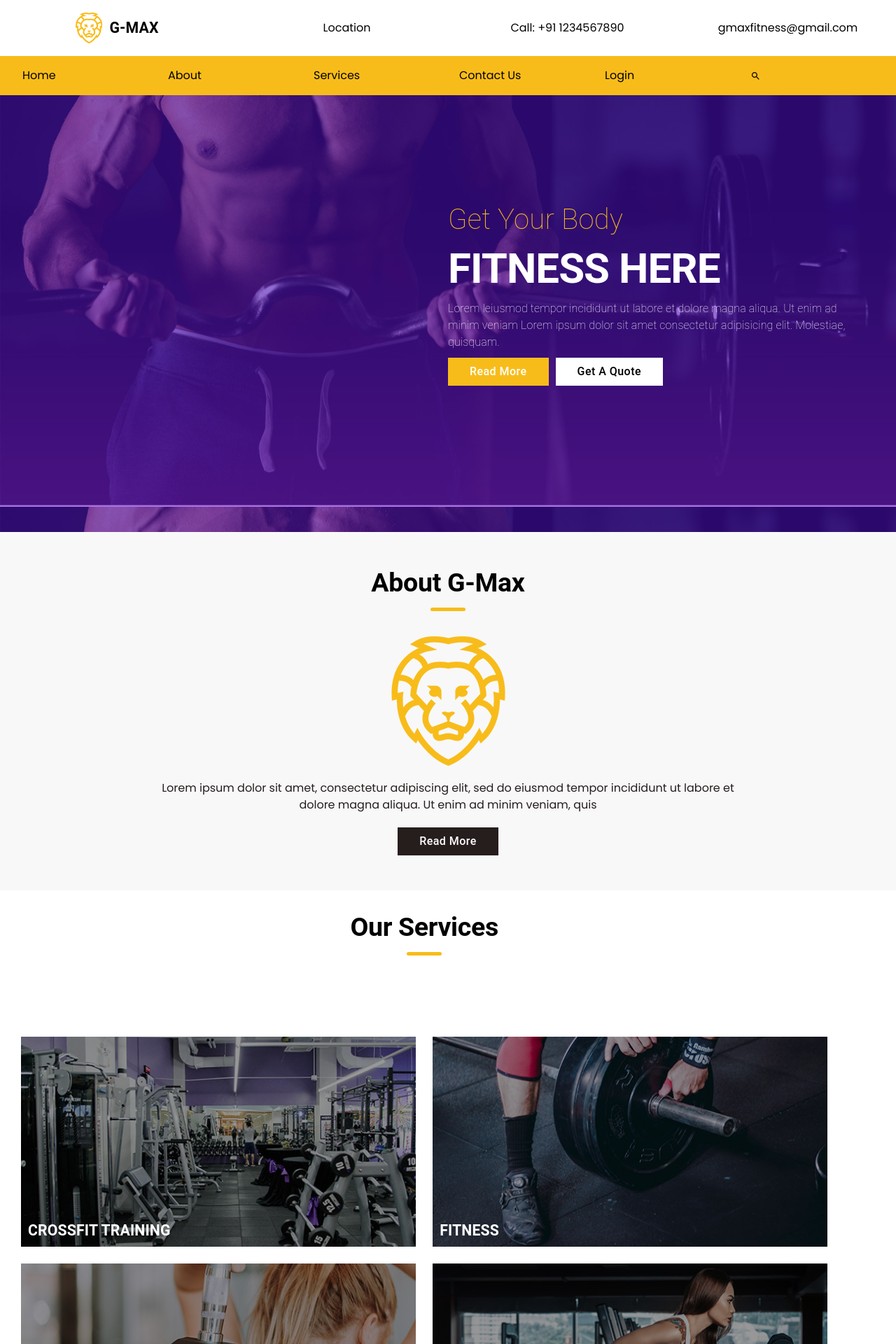
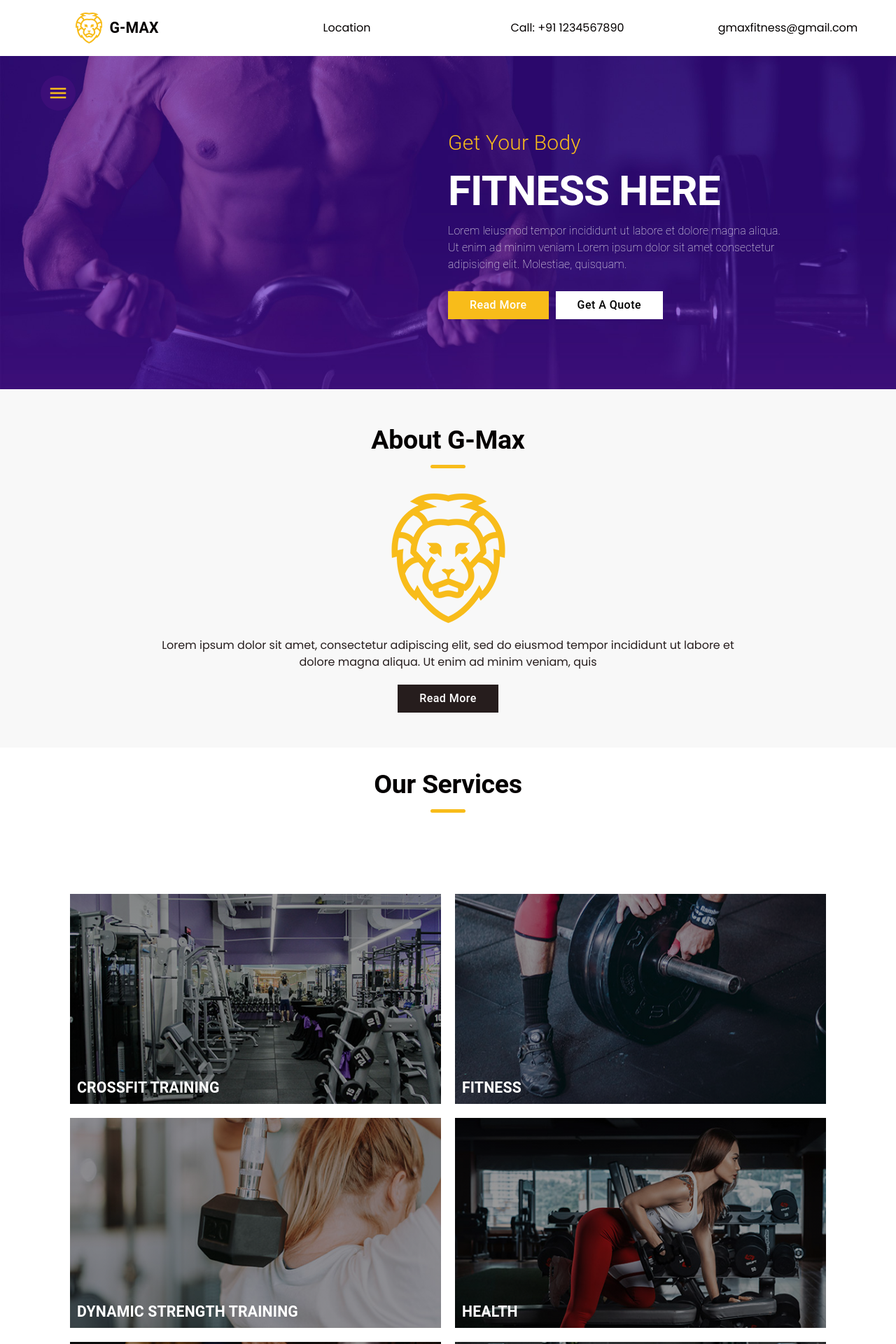
Before and after one commit to amitlandge/Gym-Web, a React (Vite) app: page / in a window 1280 px wide. Shown: the top 1920 px of the page at 70% size. Built offline with nearby package versions, Linux system fonts and the light colour scheme; some icons are missing; a web font is replaced by a local one.

Commit message:
some minor changes

```diff
--- a/src/App.jsx
+++ b/src/App.jsx
@@ -3,15 +3,34 @@ import { Route, Routes } from "react-router-dom";
 import Header from "./component/Header";
 import Home from "./pages/Home";
 import Footer from "./component/Footer";
+import Hamburger from "./component/Hamburger.jsx";
+import { useState } from "react";
+import Navbar from "./component/Navbar.jsx";
+import About from "./pages/About.jsx";
+import Services from "./pages/Services.jsx";
+import GetInTouch from "./pages/GetInTouch.jsx";
 function App() {
+  const [open, setOpen] = useState(false);
+  const onPop = () => {
+    setOpen(true);
+  };
+  const onCloseDrawer = () => {
+    setOpen(false);
+  };
   return (
     <>
       <nav>
+        <Hamburger onOpenDrawerHandler={onPop} />
+        <Navbar isOpen={open} toggleDrawer={onCloseDrawer} />
         <Header />
       </nav>
       <main>
         <Routes>
           <Route element={<Home />} path="/" />
+          <Route element={<Home />} path="/home" />
+          <Route element={<About />} path="/about" />
+          <Route element={<Services />} path="/services" />
+          <Route element={<GetInTouch />} path="/contact" />
         </Routes>
       </main>
       <footer>
--- /dev/null
+++ b/src/component/Hamburger.jsx
@@ -0,0 +1,37 @@
+import { Menu } from "@mui/icons-material";
+import { Box, IconButton } from "@mui/material";
+import React, { useState } from "react";
+
+const Hamburger = ({ onOpenDrawerHandler }) => {
+  return (
+    <Box
+      sx={{
+        position: "fixed",
+        top: "10rem",
+        left: "5rem",
+        zIndex: "9000",
+      }}
+    >
+      <IconButton
+        onClick={() => {
+          onOpenDrawerHandler(true);
+        }}
+      >
+        <Menu
+          sx={{
+            color: "var(--primary-color)",
+            fontSize: "2rem",
+            width: "5rem",
+            height: "5rem",
+            background: "rgb(60, 14, 120)",
+            borderRadius: "50%",
+            zIndex: "9000",
+            padding: "1rem",
+          }}
+        />
+      </IconButton>
+    </Box>
+  );
+};
+
+export default Hamburger;
--- a/src/component/Header.jsx
+++ b/src/component/Header.jsx
@@ -4,8 +4,10 @@ import LogoImage from "../assets/images/logo.png";
 import LocationOnIcon from "@mui/icons-material/LocationOn";
 import CallIcon from "@mui/icons-material/Call";
 import EmailIcon from "@mui/icons-material/Email";
+import { Menu } from "@mui/icons-material";
 const style = {
   display: "flex",
+  flex: "15%",
   gap: "1rem",
   justifyContent: "center",
   alignItems: "center",
@@ -18,11 +20,15 @@ const Header = () => {
   return (
     <Box
       sx={{
+        width: "100vw",
         display: "flex",
         flexDirection: "row",
-        justifyContent: "space-around",
-        alignContent: "center",
+        flexWrap: "wrap",
+        // justifyContent: "",
+        // alignItems: "center",
         padding: "1rem",
+        position: "relative",
+        top: "0",
       }}
     >
       <ListItem sx={{ ...style }}>
--- a/src/component/Hero.jsx
+++ b/src/component/Hero.jsx
@@ -16,20 +16,33 @@ const Hero = () => {
         sx={{
           width: "100vw",
           backgroundImage: `url(${backgroundImage})`,
-          height: "85vh",
+          backgroundRepeat: "no-repeat",
+          backgroundSize: "cover",
+          height: "auto",
           backgroundOrigin: "center",
-          backgroundSize: "100%",
+          zIndex: "10",
+
           display: "flex",
+          padding: "10rem",
         }}
       >
         <Box
           sx={{
-            flex: "0.5%",
+            flex: "0.5",
+            display: {
+              xs: "none",
+              sm: "none",
+              md: "block",
+              lg: "block",
+            },
           }}
         ></Box>
         <Box
           sx={{
-            flex: "0.5%",
+            flex: {
+              sm: 1,
+              lg: 0.5,
+            },
             display: "flex",
             flexDirection: "column",
             gap: "1rem",
@@ -38,11 +51,11 @@ const Hero = () => {
           }}
         >
           <Typography
-            variant="h4"
+            variant="h6"
             sx={{
               color: "var(--primary-color)",
-              fontSize: "4rem",
-              fontWeight: "100",
+              fontSize: "3rem",
+              fontWeight: "300",
             }}
           >
             Get Your Body
@@ -65,6 +78,7 @@ const Hero = () => {
               color: "white",
               fontWeight: "100",
             }}
+            mb={2}
           >
             Lorem leiusmod tempor incididunt ut labore et dolore magna aliqua.
             Ut enim ad minim veniam Lorem ipsum dolor sit amet consectetur
--- a/src/component/Navbar.jsx
+++ b/src/component/Navbar.jsx
@@ -1,47 +1,75 @@
-import { Search } from "@mui/icons-material";
-import { Box, ListItem } from "@mui/material";
-import { NavLink } from "react-router-dom";
+import React, { useState } from "react";
+import {
+  AppBar,
+  Toolbar,
+  Typography,
+  IconButton,
+  Drawer,
+  List,
+  ListItem,
+  ListItemButton,
+  ListItemText,
+  Box,
+} from "@mui/material";
+import MenuIcon from "@mui/icons-material/Menu";
+import { Link } from "react-router-dom";
 
-const Navbar = () => {
+const navItems = ["Home", "About", "Services", "Contact"];
+
+const Navbar = ({ isOpen, toggleDrawer }) => {
   return (
-    <Box
+    <>
+      <Drawer
+        // anchor="left"
+        open={isOpen}
+        onClose={toggleDrawer}
         sx={{
-        position: "absolute",
-        top: "0",
-        margin: "0 auto",
-        background: "rgb(248,188,26)",
-        display: "flex",
-        justifyContent: "flex-start",
-        alignItems: "center",
-        flexWrap: "wrap",
-        width: "100vw",
+          zIndex: "10000",
+          width: "100%",
         }}
       >
-      <ListItem
+        <Box
+          width={"100vw"}
+          height={"100vh"}
+          role="presentation"
+          onClick={toggleDrawer}
+          onKeyDown={toggleDrawer}
           sx={{
             display: "flex",
+            justifyContent: "center",
+
+            alignItems: "center",
+            background: "rgb(60, 14, 120)",
+            color: "white",
           }}
         >
-        <ListItem>
-          <NavLink>Home</NavLink>
+          <List
+            sx={{
+              textAlign: "center",
+              display: "flex",
+              flexDirection: "column",
+              gap: "1rem",
+              justifyContent: "center",
+              alignItems: "center",
+            }}
+          >
+            {navItems.map((text) => (
+              <ListItem key={text}>
+                <Link
+                  style={{
+                    fontSize: "3rem",
+                    fontWeight: "600",
+                  }}
+                  to={`/${text.toLowerCase()}`}
+                >
+                  {text}
+                </Link>
               </ListItem>
-        <ListItem>
-          <NavLink>About</NavLink>
-        </ListItem>
-        <ListItem>
-          <NavLink>Services</NavLink>
-        </ListItem>
-        <ListItem>
-          <NavLink>Contact Us</NavLink>
-        </ListItem>
-        <ListItem>
-          <NavLink>Login</NavLink>
-        </ListItem>
-        <ListItem>
-          <Search />
-        </ListItem>
-      </ListItem>
+            ))}
+          </List>
         </Box>
+      </Drawer>
+    </>
   );
 };
 
--- a/src/pages/Services.jsx
+++ b/src/pages/Services.jsx
@@ -40,7 +40,6 @@ const Services = () => {
       className="flex-center"
       sx={{
         padding: "3rem",
-        gap: "10rem",
         display: "flex",
         flexDirection: "column",
       }}
@@ -48,20 +47,40 @@ const Services = () => {
       <Box>
         <CustomHeadingWrapper>Our Services</CustomHeadingWrapper>
       </Box>
-      <Grid container spacing={3} alignItems={"stretch"}>
-        {imageData.map((item) => {
+      <Box
+        sx={{
+          width: "100vw",
+          display: "flex",
+          flexWrap: "wrap",
+          justifyContent: "space-around",
+          alignItems: "center",
+          gap: "2rem",
+          padding: "10rem",
+        }}
+      >
+        {imageData.map((item, index) => {
           return (
-            <Grid size={6} height={"30rem"}>
+            <Box
+              key={index}
+              height={"30rem"}
+              sx={{
+                flex: {
+                  xs: "90%",
+                  sm: "80%",
+                  md: "45%",
+                  lg: "45%",
+                },
+              }}
+            >
               <Box
                 sx={{
-                  width: "100%",
-                  height: "100%",
                   backgroundImage: `linear-gradient(rgba(0,0,0,0.4), rgba(0,0,0,0.4)), url(${item.url})`,
                   backgroundSize: "cover",
                   backgroundRepeat: "no-repeat",
                   backgroundPosition: "center",
                   display: "flex",
                   alignItems: "flex-end",
+                  height: "100%",
                   padding: "1rem",
                   color: "#fff",
                   transition: "all 1s ease-in-out",
@@ -85,10 +104,10 @@ const Services = () => {
                   {item.name}
                 </Typography>
               </Box>
-            </Grid>
+            </Box>
           );
         })}
-      </Grid>
+      </Box>
     </Box>
   );
 };
--- a/src/pages/WhyChoose.jsx
+++ b/src/pages/WhyChoose.jsx
@@ -1,6 +1,6 @@
 import React from "react";
 import CustomHeadingWrapper from "../wrapper/CustomHeadingWrapper";
-import { Box, Grid, Typography } from "@mui/material";
+import { Box, Grid, Stack, Typography } from "@mui/material";
 import {
   DirectionsRun,
   FitnessCenter,
@@ -12,6 +12,18 @@ const WhyChoose = () => {
   const iconStyle = {
     color: "var(--primary-color)",
     fontSize: "6rem",
+  };
+  const customBoxStyle = {
+    flex: {
+      xs: "90%",
+      sm: "40%",
+      md: "40%",
+      lg: "20%",
+    },
+    alignItems: "center",
+    justifyItems: "center",
+    textAlign: "center",
+    gap: "1rem",
   };
   return (
     <Box
@@ -25,24 +37,17 @@ const WhyChoose = () => {
       }}
     >
       <CustomHeadingWrapper color={"white"}>Why Choose Us</CustomHeadingWrapper>
-      <Grid
-        container
-        spacing={4}
+      <Box
         width={"100%"}
         mt={8}
         sx={{
           display: "flex",
+          flexWrap: "wrap",
           color: "white",
+          gap: "4rem",
         }}
       >
-        <Grid
-          item
-          size={3}
-          sx={{
-            justifyItems: "center",
-            textAlign: "center",
-          }}
-        >
+        <Stack sx={{ ...customBoxStyle }}>
           <FitnessCenter sx={{ ...iconStyle }} />
           <Typography variant="h4" gutterBottom fontWeight={"600"}>
             QUALITY EQUIPMENT
@@ -51,8 +56,8 @@ const WhyChoose = () => {
             ipsum dolor sit amet, consectetur adipiscing elit, sed do eiusmod
             tempor
           </Typography>
-        </Grid>
-        <Grid item size={3} justifyItems={"center"} textAlign={"center"}>
+        </Stack>
+        <Stack sx={{ ...customBoxStyle }}>
           <HealthAndSafety sx={{ ...iconStyle }} />
           <Typography variant="h4" gutterBottom fontWeight={"600"}>
             HEALTHY NUTRITION PLAN
@@ -61,8 +66,8 @@ const WhyChoose = () => {
             ipsum dolor sit amet, consectetur adipiscing elit, sed do eiusmod
             tempor
           </Typography>
-        </Grid>
-        <Grid item size={3} justifyItems={"center"} textAlign={"center"}>
+        </Stack>
+        <Stack sx={{ ...customBoxStyle }}>
           <DirectionsRun sx={{ ...iconStyle }} />
           <Typography variant="h4" gutterBottom fontWeight={"600"}>
             SHOWER SERVICE
@@ -71,8 +76,8 @@ const WhyChoose = () => {
             ipsum dolor sit amet, consectetur adipiscing elit, sed do eiusmod
             tempor
           </Typography>
-        </Grid>
-        <Grid item size={3} justifyItems={"center"} textAlign={"center"}>
+        </Stack>
+        <Stack sx={{ ...customBoxStyle }}>
           <SportsGymnastics sx={{ ...iconStyle }} />
           <Typography variant="h4" gutterBottom fontWeight={"600"}>
             UNIQUE TO YOUR NEEDS
@@ -81,8 +86,8 @@ const WhyChoose = () => {
             ipsum dolor sit amet, consectetur adipiscing elit, sed do eiusmod
             tempor
           </Typography>
-        </Grid>
-      </Grid>
+        </Stack>
+      </Box>
     </Box>
   );
 };
--- a/src/wrapper/CustomHeadingWrapper.jsx
+++ b/src/wrapper/CustomHeadingWrapper.jsx
@@ -9,6 +9,7 @@ const CustomHeadingWrapper = ({ children, color }) => {
         gutterBottom
         sx={{
           color: color ? color : "#040000",
+          textAlign: "center",
         }}
       >
         {children}
```
Also changed, not shown: src/App.css (+0 -10 lines), src/pages/Section.jsx (+27 -16 lines). Lines whose indentation alone changed are shown as unchanged.
